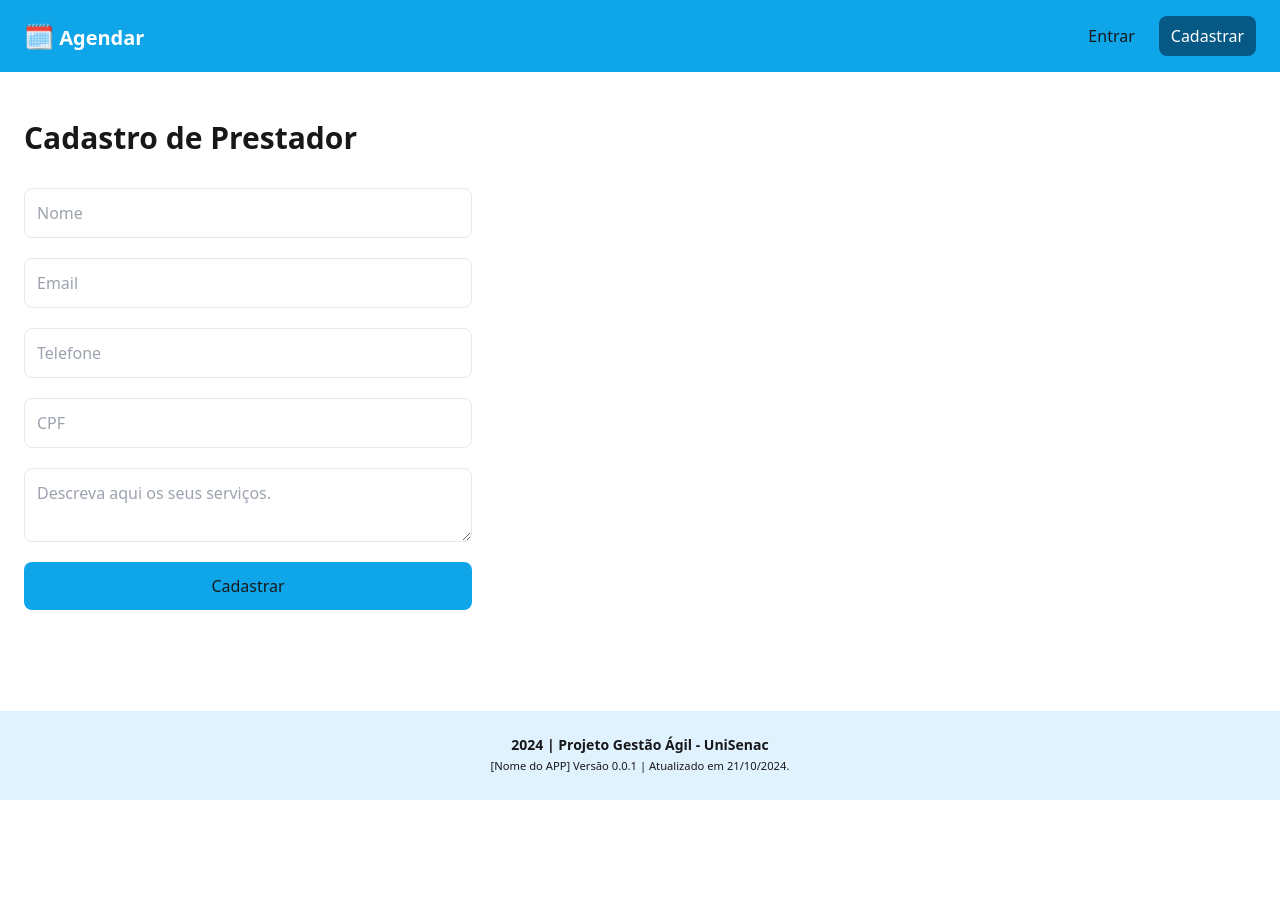
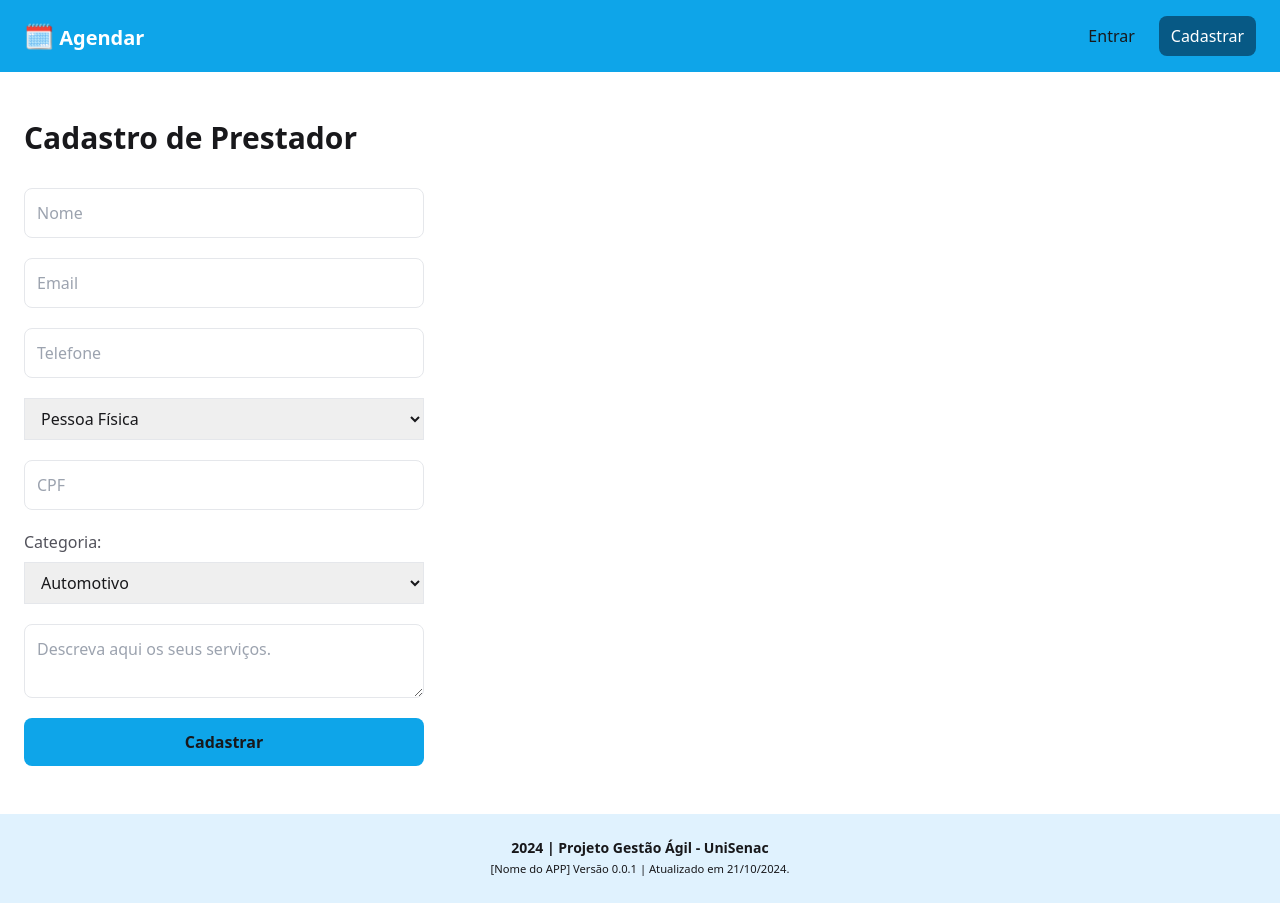
Before and after one commit to marcelopoars/projeto-front-senac, a Next.js app: page /cadastro in a window 1280 px wide. Before the commit the page ends 800 px from the top, so only its background shows below. Built offline with nearby package versions, Linux system fonts and the light colour scheme.

Commit message:
refactor: code review on sign up page

```diff
--- a/src/app/cadastro/page.tsx
+++ b/src/app/cadastro/page.tsx
@@ -1,9 +1,9 @@
-export default function Cadastro() {
+export default function SignUpPage() {
   return (
     <section>
       <div className="container px-6 py-12">
         <h1 className="font-bold text-3xl mb-8">Cadastro de Prestador</h1>
-        <form className="flex gap-5 flex-col max-w-md">
+        <form className="flex gap-5 flex-col max-w-[400px]">
           <input
             type="text"
             placeholder="Nome"
@@ -19,18 +19,48 @@ export default function Cadastro() {
             placeholder="Telefone"
             className="border p-3 rounded-lg"
           />
+          <select
+            name="type-person"
+            id="type-person"
+            className="cursor-pointer border py-2 px-3 hover:bg-zinc-100/80 text-base"
+          >
+            <option value="fisica">Pessoa Física</option>
+            <option value="juridica">Pessoa Jurídica</option>
+          </select>
           <input
             type="number"
             placeholder="CPF"
             className="border p-3 rounded-lg"
           />
+          <div className="flex flex-col gap-2">
+            <label htmlFor="category" className="text-zinc-600">
+              Categoria:
+            </label>
+            <select
+              name="category"
+              id="category"
+              className="cursor-pointer border py-2 px-3 hover:bg-zinc-100/80 text-base"
+            >
+              <option value="Automotivo">Automotivo</option>
+              <option value="Beleza">Beleza</option>
+              <option value="Consultoria">Consultoria</option>
+              <option value="Fotografia">Fotografia</option>
+              <option value="Jardinagem">Jardinagem</option>
+              <option value="Limpeza">Limpeza</option>
+              <option value="Manutenção">Manutenção</option>
+              <option value="Outros">Outros</option>
+            </select>
+          </div>
           <textarea
             name="category"
             id="category"
             className="border p-3 rounded-lg"
             placeholder="Descreva aqui os seus serviços."
-          ></textarea>
-          <button className="bg-sky-500 p-3 rounded-lg" type="button">
+          />
+          <button
+            className="bg-sky-500 p-3 rounded-lg font-semibold"
+            type="button"
+          >
             Cadastrar
           </button>
         </form>
--- a/src/app/components/header/header.tsx
+++ b/src/app/components/header/header.tsx
@@ -16,7 +16,7 @@ export function Header() {
             Entrar
           </Link>
           <Link
-            href="/login"
+            href="/cadastro"
             className="bg-sky-800 text-sm  rounded-lg text-white py-2 px-3 md:text-base"
           >
             Cadastrar
--- a/src/app/login/page.tsx
+++ b/src/app/login/page.tsx
@@ -20,12 +20,16 @@ export default function Home() {
               placeholder="Senha"
               className="border p-3 rounded-lg"
             />
-            <button className="bg-sky-500 p-3 rounded-lg" type="button">
+            <Link
+              href={"/"}
+              className="bg-sky-500 p-3 rounded-lg text-center font-semibold"
+              type="button"
+            >
               Entrar
-            </button>
+            </Link>
           </form>
-          <Link href="/cadastro" className="text-center block mt-2">
-            Criar cadastro
+          <Link href="/cadastro" className="text-center block mt-2 underline underline-offset-2">
+            Cadastrar
           </Link>
         </div>
       </div>
```
